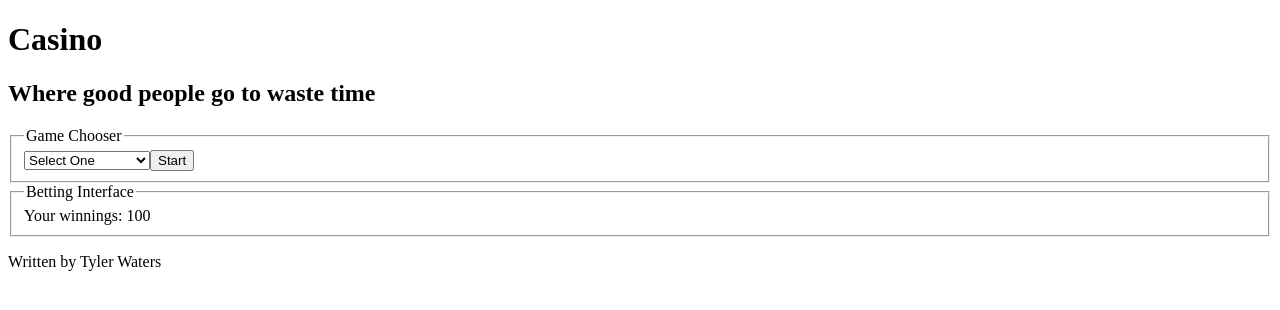
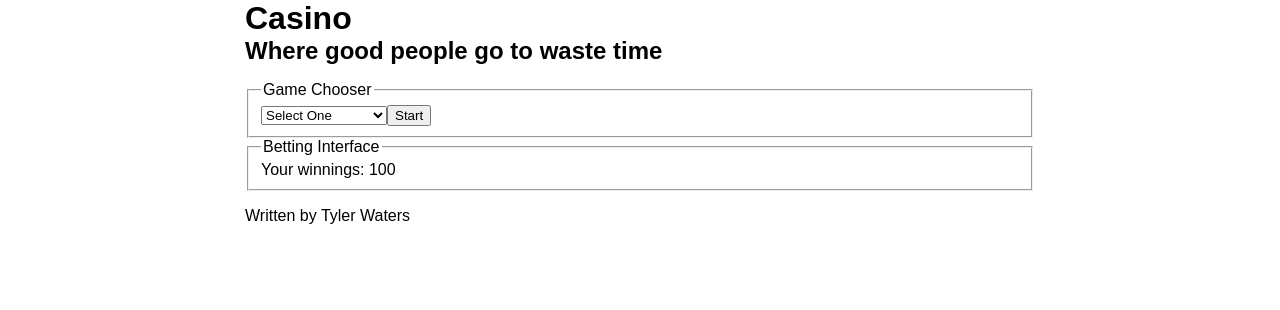
Before and after one commit to AbazaSeif/casino, a plain HTML site: page index.htm in a window 1280 px wide. Drawn offline with nearby package versions, Linux system fonts and the light colour scheme.

Commit message:
Performing a few minor changes to the css - still much to do

```diff
--- a/assets/css/index.css
+++ b/assets/css/index.css
@@ -1,3 +1,25 @@
 /* for non-js browsers we want to make this as obvious as possible */
 .no-js { display:none; }
 noscript { color:red; font-weight:bold; }
+
+body{
+  width: 790px;
+  margin: 0 auto;
+  font-family: sans-serif;
+}
+
+header {
+  margin-bottom: 1.0em;
+}
+
+header h1, header h2 {
+  margin: 0;
+}
+
+footer {
+  margin-top: 1.0em;
+}
+
+footer p {
+  margin: 0;
+}
```
